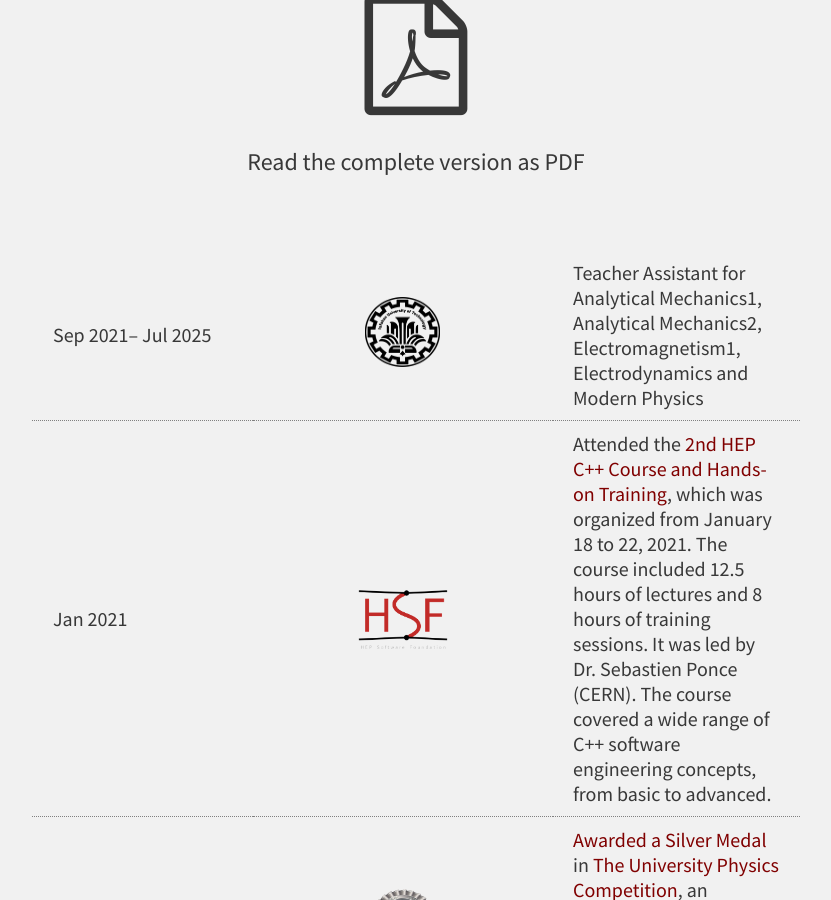
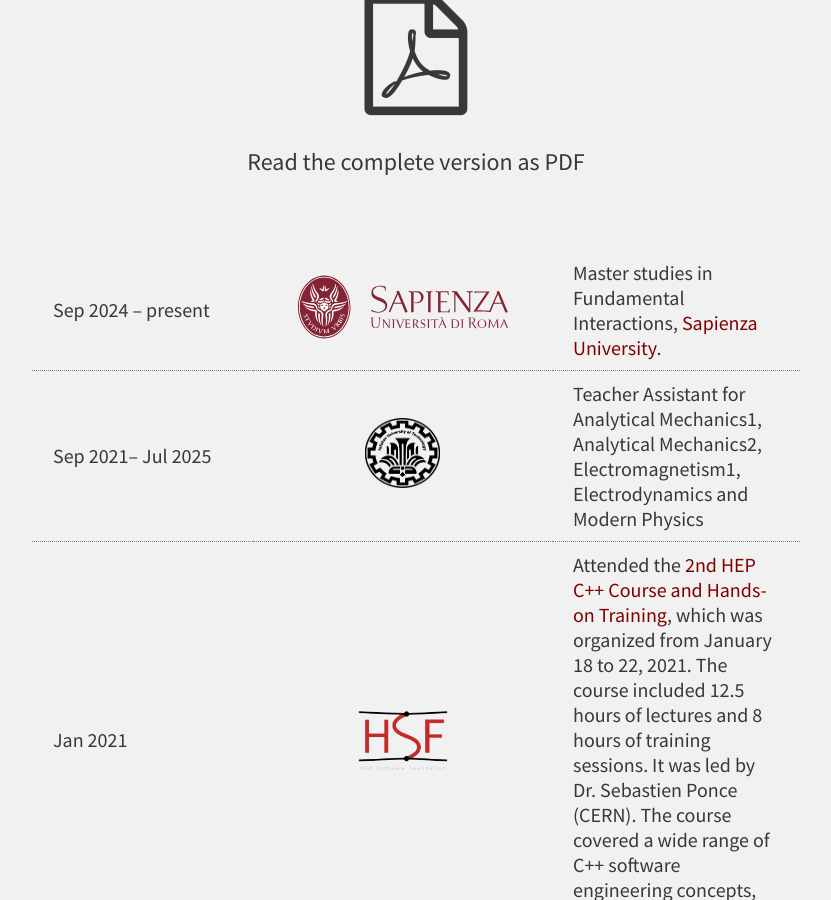
Before and after one commit to SinaEtebar/Website, a Jekyll site: the page built from CV.md, in a window 1280 px wide and 900 px high, scrolled down 322 px. Shown: the whole window, without its empty margins (224-1055 px from the left). Built offline with Jekyll 4.4.1, drawn with Linux system fonts in a browser that asks for light colours.

Commit message:
Update CV.md

```diff
--- a/CV.md
+++ b/CV.md
@@ -13,14 +13,14 @@ permalink: /cv/
   </a>
 
 <table class="cv-table">
-    <!--<tr>
-    <td>Sep 2025 – present</td>
+    <tr>
+    <td>Sep 2024 – present</td>
     <td><img alt="Sapienza University" src="/assets/img/cv/Uniroma1.svg"  width="210" height="310"/>
     </td>
     <td>
       Master studies in Fundamental Interactions,<a href="https://www.uniroma1.it/en"> Sapienza University</a>.
     </td>
-   </tr>-->
+   </tr>
    <tr>
     <td>Sep 2021– Jul 2025</td>
     <td><img alt="Isfahan University of Technology" src="/assets/img/cv/IUT.png"  width="75" height="90"/>
```
